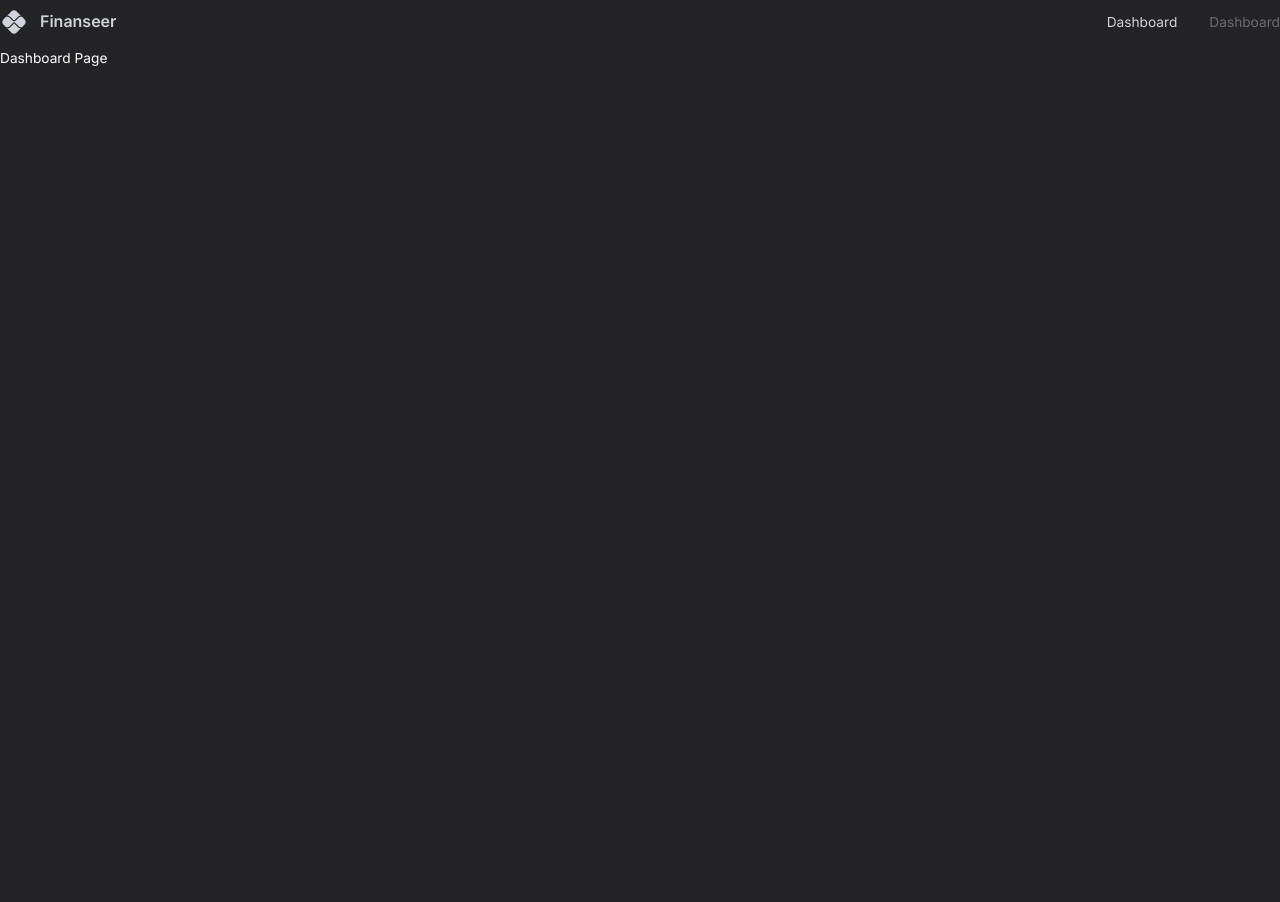
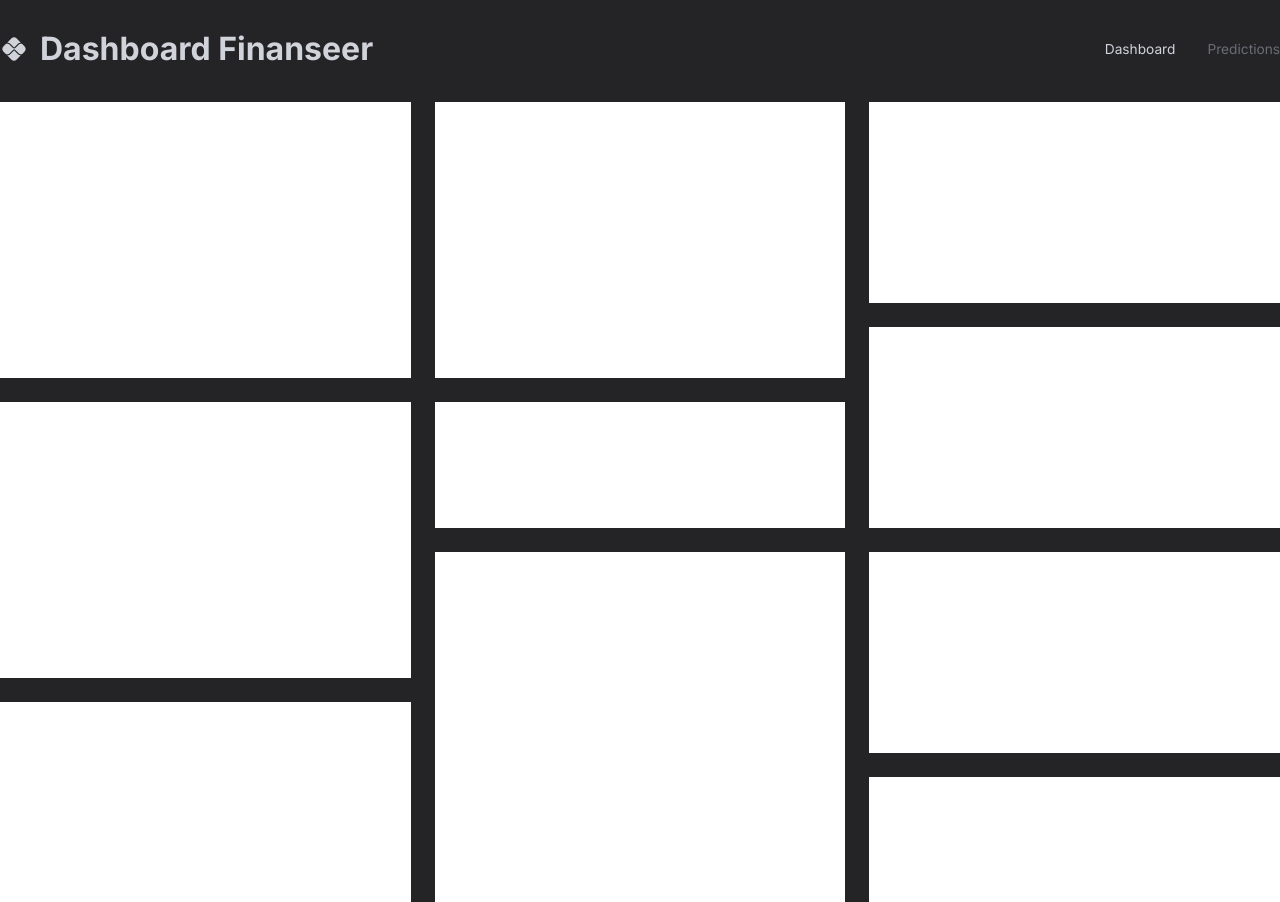
Before and after one commit to danielandersonBC96/Project-React-Vite--Dashboard-Full-Stack-Dev-, a React (Vite) app: page / in a window 1280 px wide. Before the commit the page ends 800 px from the top, so only its background shows below. Built offline with nearby package versions, Linux system fonts and the light colour scheme.

Commit message:
create layout fashboard

```diff
--- a/src/App.tsx
+++ b/src/App.tsx
@@ -5,6 +5,7 @@ import CssBaseline from '@mui/material/CssBaseline';
 import { Box } from "@mui/material"
 import { BrowserRouter, Route , Routes } from 'react-router-dom';
 import Navbar from '@/Pages/navbar'
+import Dashboard from './Pages/Dashboard';
 
 function App() {
 
@@ -21,7 +22,7 @@ function App() {
          >
           <Navbar/>
             <Routes >
-               <Route path='/' element={<div> Dashboard Page</div>}/>
+               <Route path='/' element={<Dashboard/>}/>
                <Route path='/predictions' element={ <div> Prediction Page</div>}/>
             </Routes>
          </Box>
--- /dev/null
+++ b/src/Pages/Dashboard/index.tsx
@@ -0,0 +1,55 @@
+import { Box , useTheme} from '@mui/material';
+
+
+type Props = {
+
+
+}
+
+
+const gridTemplate = `
+   " a b c "
+   " a b c "
+   " a b c "
+   " a b f "
+   " d e f "
+   " d e f "
+   " d h i "
+   " d h i "
+   " g h i "
+   " g h j "
+   " g h j "
+
+`
+
+const Dashboard = ( props: Props) => {
+    const { palette } = useTheme()
+
+    return (
+    <Box
+    width={'100%'}
+    height={'100%'}
+    display={'grid'}
+    gap= '1.5rem'
+    sx={{
+         gridTamplateColumns: " repeat( 3, minmax (370px, 1fr ))",
+         gridTampplateRows: "repeat(10 , minmax (60px, 1fr ) )",
+         gridTemplateAreas:gridTemplate,
+
+      }}
+    >
+       <Box bgcolor="#fff" gridArea='a' >  </Box>
+       <Box bgcolor="#fff" gridArea='b' >  </Box>
+       <Box bgcolor="#fff" gridArea='c' >  </Box>
+       <Box bgcolor="#fff" gridArea='d' >  </Box>
+       <Box bgcolor="#fff" gridArea='e' >  </Box>
+       <Box bgcolor="#fff" gridArea='f' >  </Box>
+       <Box bgcolor="#fff" gridArea='g' >  </Box>
+       <Box bgcolor="#fff" gridArea='h' >  </Box>
+       <Box bgcolor="#fff" gridArea='i' >  </Box>
+       <Box bgcolor="#fff" gridArea='j' >  </Box>
+    </Box>
+    )
+}
+
+export default Dashboard
--- a/src/Pages/navbar/index.tsx
+++ b/src/Pages/navbar/index.tsx
@@ -31,8 +31,10 @@ const Navbar = ( props: Props) => {
                     variant='h4'
                     fontSize={'16px'}
                     >
-                         Finanseer
+                       <h1> Dashboard Finanseer </h1>
                     </Typography>
+
+
                 </FlexBetween>
 
                 {/* RIGHT SIDE */}
@@ -63,7 +65,7 @@ const Navbar = ( props: Props) => {
                             textDecoration: 'inherit'
                         }}
                         >
-                           Dashboard
+                           Predictions
                         </Link>
                     </Box>
 
```
